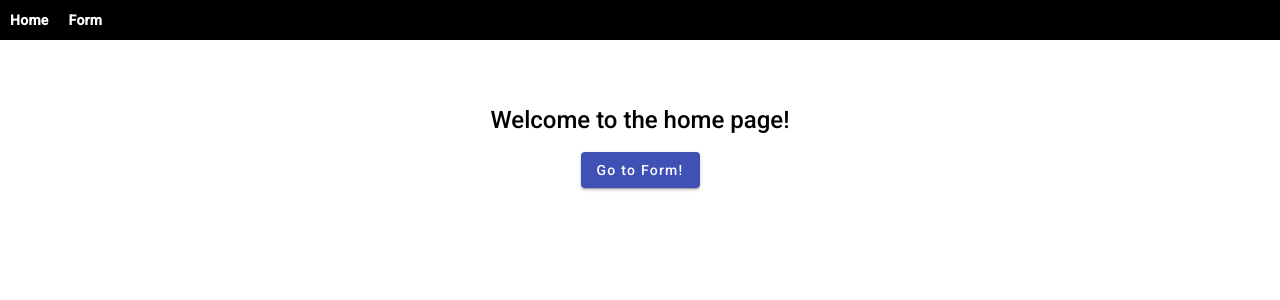
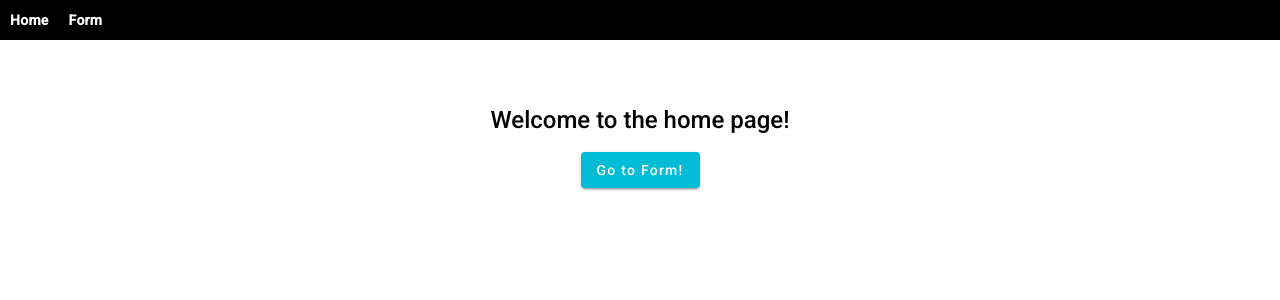
Before and after one commit to MackBak/businessreg-fe, an Angular app: page / in a window 1280 px wide. Shown: the top 300 px of the page. Built offline with nearby package versions, Linux system fonts and the light colour scheme.

Commit message:
implement: navbar basic

```diff
--- a/package.json
+++ b/package.json
@@ -10,7 +10,7 @@
   },
   "private": true,
   "dependencies": {
-    "@angular/animations": "^18.2.0",
+    "@angular/animations": "^18.2.9",
     "@angular/cdk": "^18.2.10",
     "@angular/common": "^18.2.0",
     "@angular/compiler": "^18.2.0",
--- a/src/styles.css
+++ b/src/styles.css
@@ -3,3 +3,24 @@
 
 html, body { height: 100%; }
 body { margin: 0; font-family: Roboto, "Helvetica Neue", sans-serif; }
+
+/* Override Primary Color (Indigo to Cyan) */
+.mat-primary {
+  background-color: #00bcd4 !important; /* Cyan 500 */
+  color: white !important;
+}
+
+/* Override Accent Color (Pink to Orange) */
+.mat-accent {
+  background-color: #ff9800 !important; /* Orange 500 */
+  color: white !important;
+}
+
+/* Override Hover States if Necessary */
+.mat-primary:hover {
+  background-color: #00acc1 !important; /* Cyan 600 */
+}
+
+.mat-accent:hover {
+  background-color: #fb8c00 !important; /* Orange 600 */
+}
```
Also changed, not shown: 1 other file (tests, documents, lock files or other folders).
